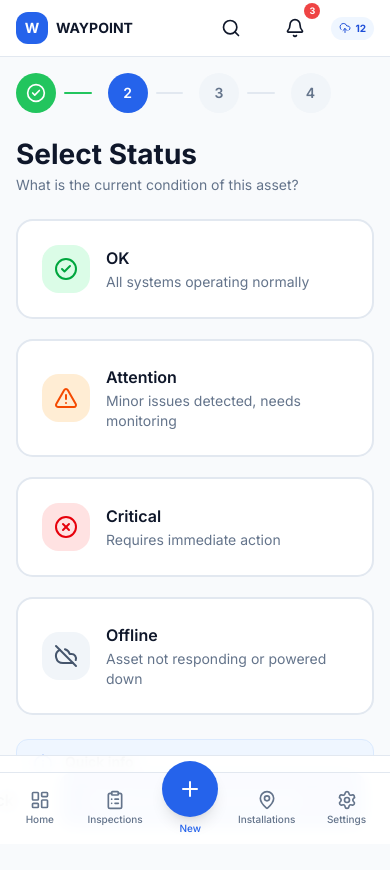
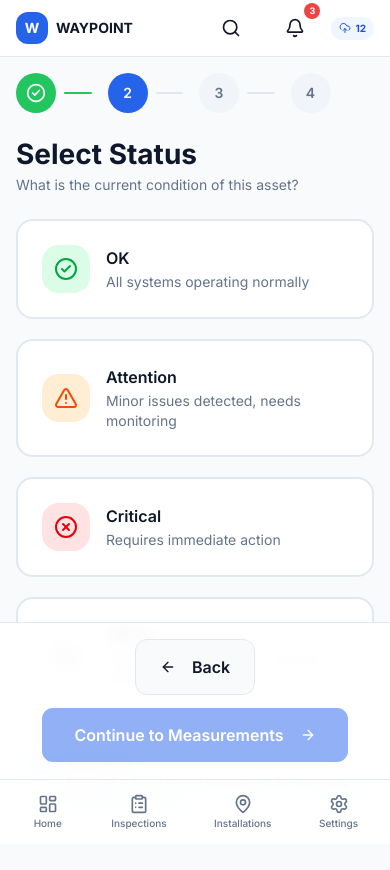
Before and after one commit to simonacareer-ai/waypoint-fieldOperations, a Next.js app: page /inspection/draft/1/step-2 in a window 390 px wide. Shown: the top 870 px of the page. Built offline with nearby package versions, Linux system fonts and the light colour scheme.

Commit message:
mobile fixes

```diff
--- a/app/(app)/inspection/draft/[draftId]/step-1/page.tsx
+++ b/app/(app)/inspection/draft/[draftId]/step-1/page.tsx
@@ -82,7 +82,7 @@ export default function Step1Page() {
       const matchesType = typeFilter === "all" || inst.type === typeFilter;
       return matchesSearch && matchesType;
     });
-  }, [search, typeFilter]);
+  }, [search, typeFilter, INSTALLATIONS_DATA]);
 
   const typeCounts = useMemo(() => {
     const counts: Record<string, number> = { all: INSTALLATIONS_DATA.length };
@@ -90,7 +90,7 @@ export default function Step1Page() {
       counts[inst.type] = (counts[inst.type] || 0) + 1;
     });
     return counts;
-  }, []);
+  }, [INSTALLATIONS_DATA]);
 
   const visible = filtered.slice(0, visibleCount);
   const hasMore = filtered.length > visibleCount;
@@ -212,8 +212,8 @@ export default function Step1Page() {
       </div>
 
       {/* Sticky Footer */}
-      <div className="fixed bottom-0 left-0 right-0 z-50 border-t border-border bg-card/95 backdrop-blur-sm px-6 py-4">
-        <div className="max-w-[900px] mx-auto flex items-center justify-end gap-5">
+      <div className="fixed bottom-[84px] md:bottom-0 left-0 right-0 z-50 border-t border-border bg-card/95 backdrop-blur-sm px-4 md:px-6 py-4">
+        <div className="max-w-[900px] mx-auto flex flex-col sm:flex-row items-center justify-end gap-3 sm:gap-5">
           {selected && (
             <div className="flex items-center gap-2">
               <CheckCircle2 className="h-4 w-4 text-green-500" />
--- a/components/app-shell/mobile-bottom-nav.tsx
+++ b/components/app-shell/mobile-bottom-nav.tsx
@@ -22,8 +22,10 @@ const MOBILE_NAV = [
 export function MobileBottomNav() {
   const pathname = usePathname();
 
+  const isWizardPage = pathname.startsWith("/inspection/draft/") || pathname === "/inspection/new";
+
   return (
-    <nav aria-label="Mobile navigation" className="fixed bottom-0 left-0 right-0 z-50 md:hidden border-t border-border bg-card/95 backdrop-blur-sm safe-bottom">
+    <nav aria-label="Mobile navigation" className={cn("fixed bottom-0 left-0 right-0 z-50 md:hidden border-t border-border bg-card/95 backdrop-blur-sm safe-bottom", isWizardPage && "z-40")}>
       <div className="flex items-center justify-around px-2 py-2">
         {MOBILE_NAV.map((item) => {
           const Icon = item.icon;
@@ -34,6 +36,7 @@ export function MobileBottomNav() {
               pathname.startsWith(item.href));
 
           if (item.isPrimary) {
+            if (isWizardPage) return null;
             return (
               <Link
                 key={item.label}
--- a/components/inspection-wizard/sticky-footer.tsx
+++ b/components/inspection-wizard/sticky-footer.tsx
@@ -36,11 +36,11 @@ export function StickyFooter({
   return (
     <div
       className={cn(
-        "fixed bottom-0 left-0 right-0 z-50 border-t border-border bg-card/95 backdrop-blur-sm px-6 py-4",
+        "fixed bottom-[65px] md:bottom-0 left-0 right-0 z-50 border-t border-border bg-card/95 backdrop-blur-sm px-4 md:px-6 py-4",
         className
       )}
     >
-      <div className="max-w-[1200px] mx-auto flex items-center justify-end gap-5">
+      <div className="max-w-[1200px] mx-auto flex flex-col sm:flex-row items-center justify-end gap-3 sm:gap-5">
         {showSavedStatus && (
           <div className="flex items-center gap-2">
             <CheckCircle2 className="h-4 w-4 text-green-500" />
```
